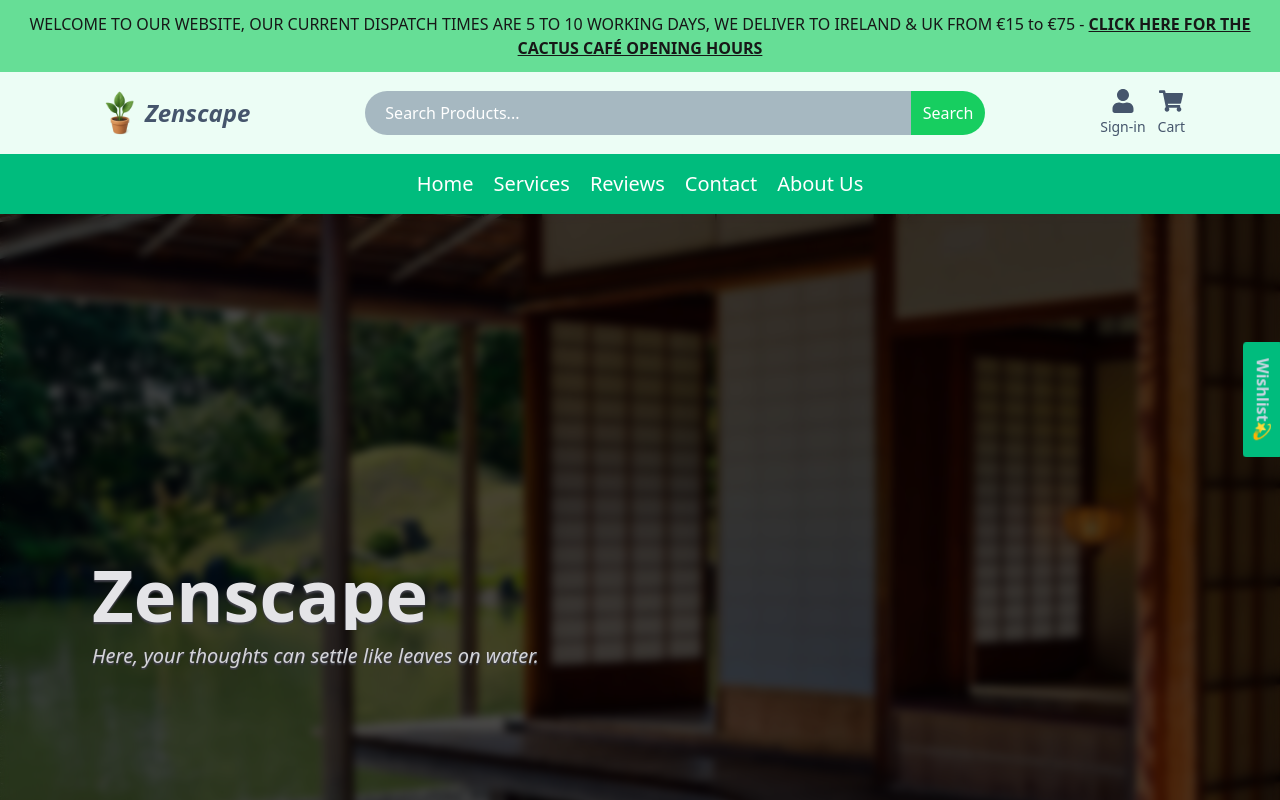
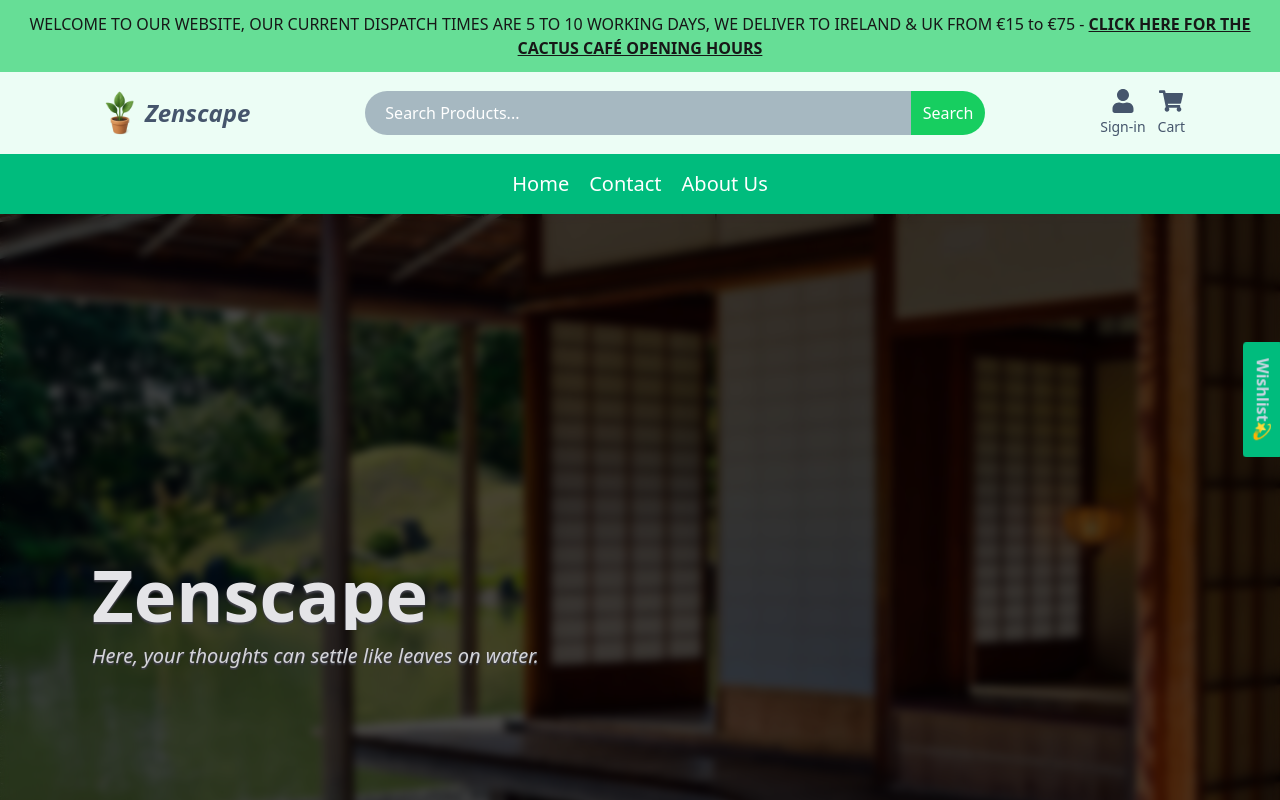
Before and after one commit to FredH2O/zenscape, a Next.js app: page / in a window 1280 px wide. Shown: the top 800 px of the page. Built offline with nearby package versions, Linux system fonts and the light colour scheme.

Commit message:
feat: folder structure for adding pages soon

```diff
--- a/components/Navigation/Nav/Nav.tsx
+++ b/components/Navigation/Nav/Nav.tsx
@@ -7,13 +7,7 @@ import Image from "next/image";
 import { useState } from "react";
 import NavMenu from "./NavMenu";
 
-const navItems: string[] = [
-  "Home",
-  "Services",
-  "Reviews",
-  "Contact",
-  "About Us",
-];
+const navItems: string[] = ["Home", "Contact", "About Us"];
 
 const Nav = () => {
   const [burgerMenu, setBurgerMenu] = useState<boolean>(false);
```
